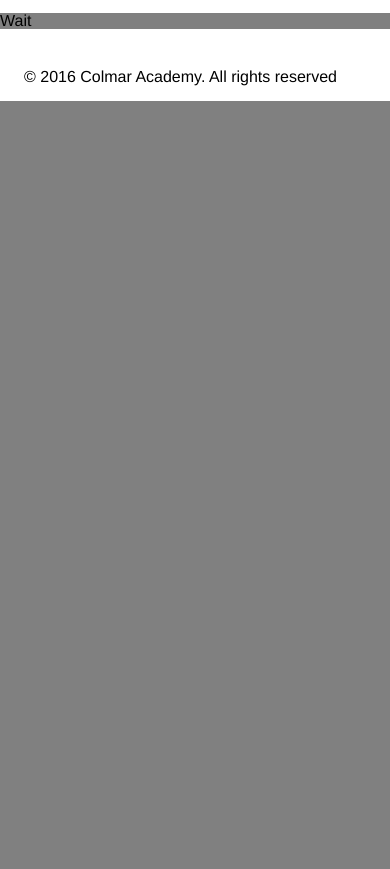
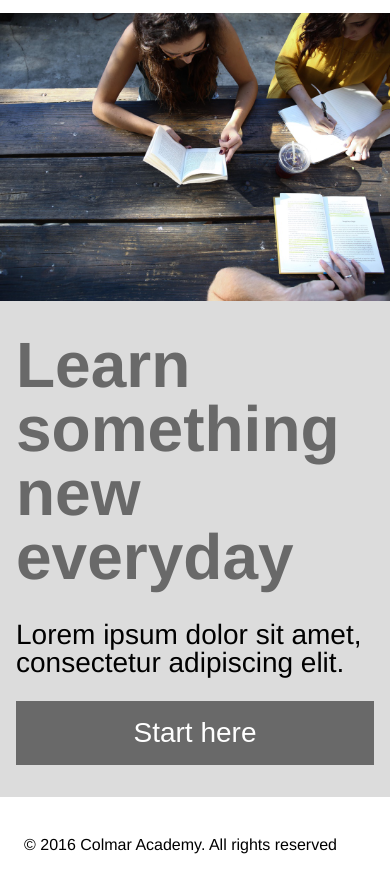
Before and after one commit to vicvid93/09.01---Project-Capstone-Colmar-Academy, a plain HTML site: page index.html in a window 390 px wide. Shown: the part 51-920 px from the top of the page. Before the commit the page ends 844 px from the top, so only its background shows below. Drawn offline with Linux system fonts and the light colour scheme.

Commit message:
Added Sign-Up HTML and CSS

```diff
--- a/Resources/CSS/style.css
+++ b/Resources/CSS/style.css
@@ -1,7 +1,15 @@
+/* Universal styling */
+
 html{
     background-color: gray;
     font-size: 16px;
     font-family: Helvetica, Arial, sans-serif;
+}
+
+img {
+    width: 100%;
+    height: auto;
+    vertical-align: middle;
 }
 
 
@@ -10,6 +18,11 @@ header {
     height: 64px;
     width: 100%;
     background-color: white;
+}
+
+header img {
+    height: 100%;
+    width: auto;
 }
 
 header .content {
@@ -99,11 +112,94 @@ header .mobile {
     }
 }
 
+/* Signup Section */
+.main-content .sign-up {
+    background-color: gainsboro;
+    display: flex;
+    padding: 32px 24px;
+
+}
+
+.sign-up .image-container {
+    width: 60%;
+}
+
+.sign-up .content-container {
+    width: 40%;
+    display: flex;
+    flex-direction: column;
+    justify-content: space-evenly;
+    align-items: baseline;
+    margin: 0 24px;
+}
+
+.sign-up h2 {
+    font-size: 4rem;
+    color: dimgray;
+    font-weight: bold;
+}
+
+.sign-up p {
+    font-size: 1.75rem;
+}
+
+.sign-up button{
+    background-color: dimgray;
+    color: white;
+    width: 80%;
+    font-size: 1.75rem;
+    padding: 1rem 0;
+    border: 0;
+}
+
+@media only screen and (max-width: 760px){
+    .main-content .sign-up {
+        background-color: gainsboro;
+        display: block;
+        padding: 0;
+        width: 100%;
+    }
+
+    .sign-up .image-container {
+        width: 100%;
+    }
+
+    .sign-up .content-container {
+        box-sizing: border-box;
+        width: 100%;
+        display: block;
+        padding: 32px 16px;
+        margin: 0;
+    }
+
+    .sign-up h2 {
+        font-size: 4rem;
+        color: dimgray;
+        font-weight: bold;
+        padding-bottom: 32px;
+    }
+
+    .sign-up p {
+        font-size: 1.75rem;
+        padding-bottom: 24px;
+    }
+
+    .sign-up button{
+        background-color: dimgray;
+        color: white;
+        width: 100%;
+        font-size: 1.75rem;
+        padding: 1rem 0;
+        border: 0;
+    }
+}
+
 
 /* Footer */
 footer {
     background-color: white;
     height: 72px;
+    bottom: 0px;
 }
 
 footer .content {
--- a/index.html
+++ b/index.html
@@ -14,8 +14,10 @@
                 <nav class="desktop">
                     <div class="logo">
                         <img src="./Resources/images/ic-logo.svg" alt="Logo of Colmar Academy (lion).">
+                        <h1>
                             <span class="black">COLMAR</span>
                             <span class="gray">ACADEMY</span>
+                        </h1>
                     </div>
                     <ul>
                         <li><a href="#"></a>On Campus</a></li>
@@ -37,7 +39,33 @@
 
         <!-- Main Content -->
         <div class="main-content">
-        <h1>Wait</h1>
+
+            <!-- Signup Section -->
+            <section class="sign-up">
+                <div class="image-container">
+                    <img src="./Resources/images/banner.jpg" alt="Three students reading on a wooden table.">
+                </div>
+                <div class="content-container">
+                    <h2>Learn something new everyday</h2>
+                    <p>Lorem ipsum dolor sit amet, consectetur adipiscing elit.</p>
+                    <button>Start here</button>
+                </div>
+            </section>
+
+            <!-- Practice Section -->
+            <section class="practice">
+
+            </section>
+
+            <!-- Learning Section -->
+            <section class="learning">
+
+            </section>
+
+            <!-- Thesis Section -->
+            <section class="thesis">
+
+            </section>
         </div>
 
         <!-- Footer -->
@@ -52,6 +80,5 @@
                 </nav>
             </div>
         </footer>
-
     </body>
 </html>
```
Lines whose indentation alone changed are shown as unchanged.
